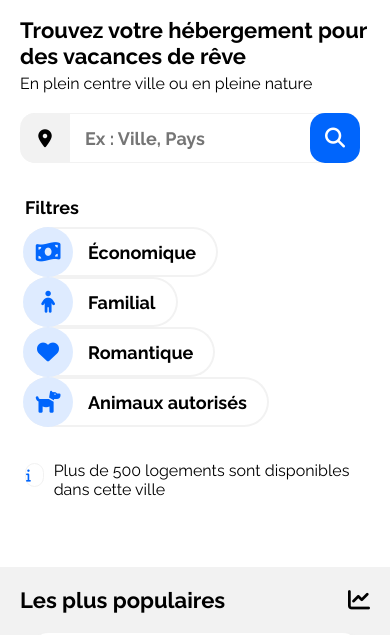
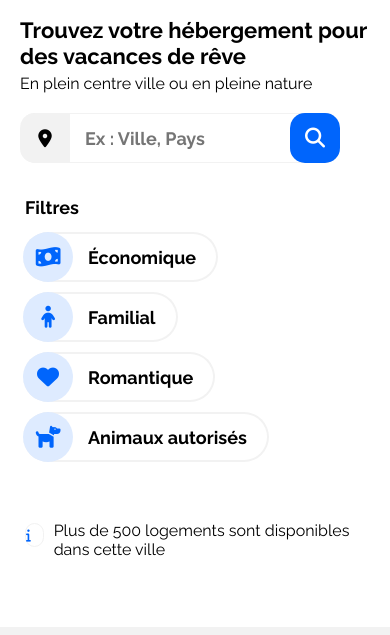
Before and after one commit to OliverTwist1234/projet2ReserviaOCRs.github.io, a plain HTML site: page index.html in a window 390 px wide. Shown: the part 135-770 px from the top of the page. Drawn offline with Linux system fonts and the light colour scheme.

Commit message:
ajustements Media queries.

```diff
--- a/css/style.css
+++ b/css/style.css
@@ -513,6 +513,21 @@ a:hover,
   }
   .filters__infos--icon {
     margin-top: 0.5rem;
+  }
+}
+
+@media (max-width: 419px) {
+  .search {
+    grid-template-rows: 19rem 28rem 14.5rem;
+  }
+  .search__town{
+    max-width: 32rem;
+  }
+  .search__town--saisie{
+    max-width: 22rem;
+  }
+  .filters {
+    grid-template-rows: 4rem 24rem;
   }
 }
 
@@ -1161,7 +1176,6 @@ a:hover,
 @media (max-width: 767px) {
   .siteFooter {
     height: 48.5rem;
-    padding: 4rem 3rem;
     background-color: var(--color3);
     flex-direction: column;
     align-items: flex-start;
```
